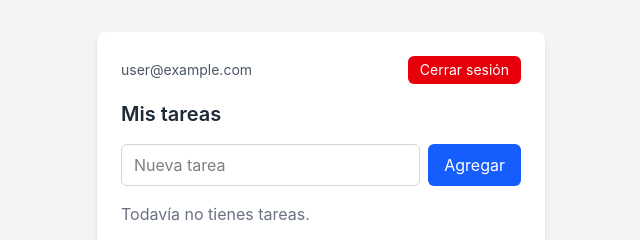
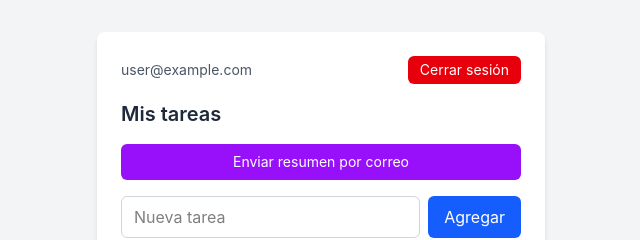
Before and after one commit to WebsterFever/ProyectoM4_WebsterFievre, a React (Vite) app: page /dashboard in a window 1280 px wide. Shown: the top 240 px of the page, without its empty margins (319-959 px from the left). Built offline with nearby package versions, Linux system fonts and the light colour scheme; no server answers; the database is empty; sample sign-in values are in the browser's storage.

Commit message:
feat: add manual task summary email feature

```diff
--- a/src/pages/DashboardPage.tsx
+++ b/src/pages/DashboardPage.tsx
@@ -8,6 +8,7 @@ import {
   deleteTask,
   subscribeToTasks,
 } from "../services/taskService";
+import { sendEmail } from "../services/emailService";
 import type { Task } from "../types/Task";
 
 function DashboardPage() {
@@ -17,6 +18,7 @@ function DashboardPage() {
   const [newTitle, setNewTitle] = useState("");
   const [editingTaskId, setEditingTaskId] = useState<string | null>(null);
   const [editingTitle, setEditingTitle] = useState("");
+  const [emailStatus, setEmailStatus] = useState<"idle" | "sending" | "success" | "error">("idle");
 
   useEffect(() => {
     if (!currentUser) return;
@@ -65,6 +67,27 @@ function DashboardPage() {
     await deleteTask(taskId);
   }
 
+  async function handleSendSummary() {
+    if (!currentUser?.email) return;
+
+    setEmailStatus("sending");
+
+    const summary = tasks
+      .map((t) => `- [${t.completed ? "x" : " "}] ${t.title}`)
+      .join("\n");
+
+    try {
+      await sendEmail({
+        to: currentUser.email,
+        subject: "Resumen de tus tareas",
+        message: `Aquí está el resumen de tus tareas:\n\n${summary || "No tienes tareas todavía."}`,
+      });
+      setEmailStatus("success");
+    } catch (error) {
+      setEmailStatus("error");
+    }
+  }
+
   return (
     <div className="min-h-screen bg-gray-100 p-8">
       <div className="max-w-md mx-auto bg-white rounded-lg shadow-md p-6 flex flex-col gap-4">
@@ -79,6 +102,22 @@ function DashboardPage() {
         </div>
 
         <h1 className="text-xl font-semibold text-gray-800">Mis tareas</h1>
+
+        <div className="flex flex-col gap-1">
+          <button
+            onClick={handleSendSummary}
+            disabled={emailStatus === "sending"}
+            className="bg-purple-600 text-white px-4 py-2 rounded-md text-sm hover:bg-purple-700 disabled:opacity-50"
+          >
+            {emailStatus === "sending" ? "Enviando..." : "Enviar resumen por correo"}
+          </button>
+          {emailStatus === "success" && (
+            <p className="text-green-600 text-sm">Correo enviado correctamente.</p>
+          )}
+          {emailStatus === "error" && (
+            <p className="text-red-600 text-sm">No se pudo enviar el correo.</p>
+          )}
+        </div>
 
         <form onSubmit={handleCreateTask} className="flex gap-2">
           <input
--- /dev/null
+++ b/src/services/emailService.ts
@@ -0,0 +1,17 @@
+interface SendEmailParams {
+  to: string;
+  subject: string;
+  message: string;
+}
+
+export async function sendEmail({ to, subject, message }: SendEmailParams): Promise<void> {
+  const response = await fetch("/api/send-email", {
+    method: "POST",
+    headers: { "Content-Type": "application/json" },
+    body: JSON.stringify({ to, subject, message }),
+  });
+
+  if (!response.ok) {
+    throw new Error("No se pudo enviar el correo");
+  }
+}
```
